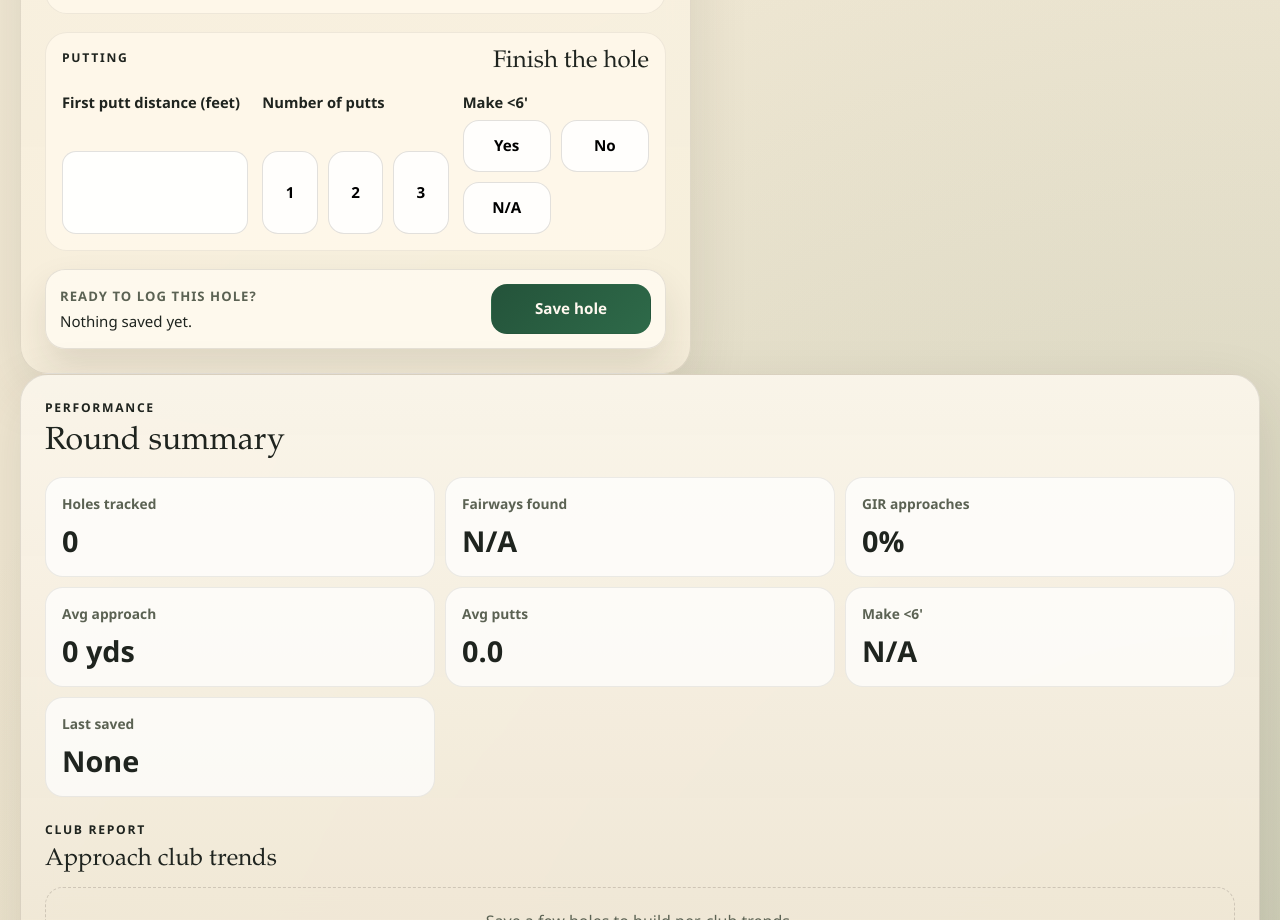
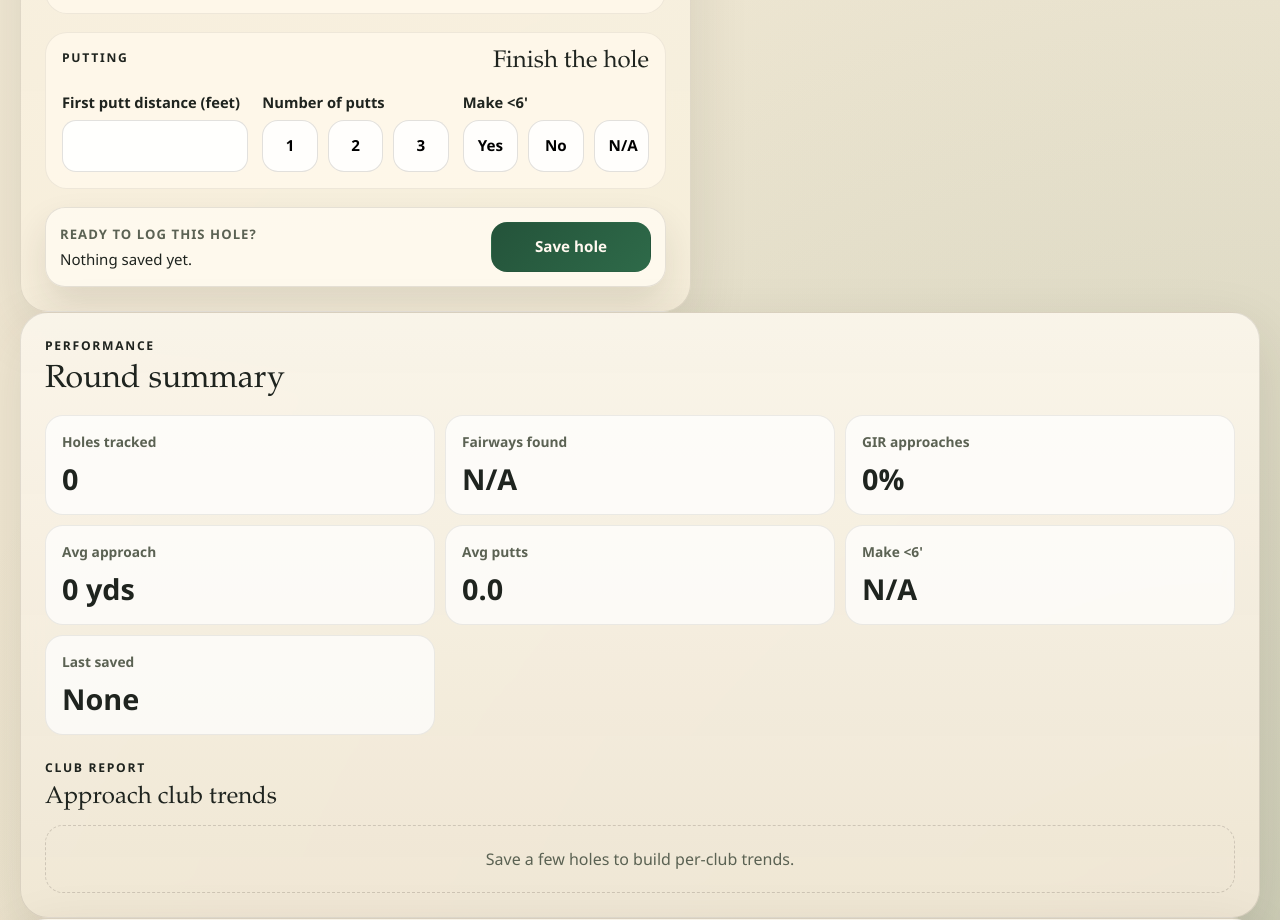
Before and after one commit to schinitz-code/golf-shot-tracker, a plain HTML site: page index.html in a window 1280 px wide. Shown: the part 2599-3519 px from the top of the page. Drawn offline with Linux system fonts and the light colour scheme.

Commit message:
Add files via upload

```diff
--- a/index.html
+++ b/index.html
@@ -166,7 +166,7 @@
                 <div class="field">
                   <span>Make &lt;6'</span>
                   <input type="hidden" name="makeUnderSix" id="makeUnderSixInput" />
-                  <div id="makeUnderSixGroup" class="option-grid option-grid-two"></div>
+                  <div id="makeUnderSixGroup" class="option-grid option-grid-three"></div>
                 </div>
               </div>
             </div>
```
